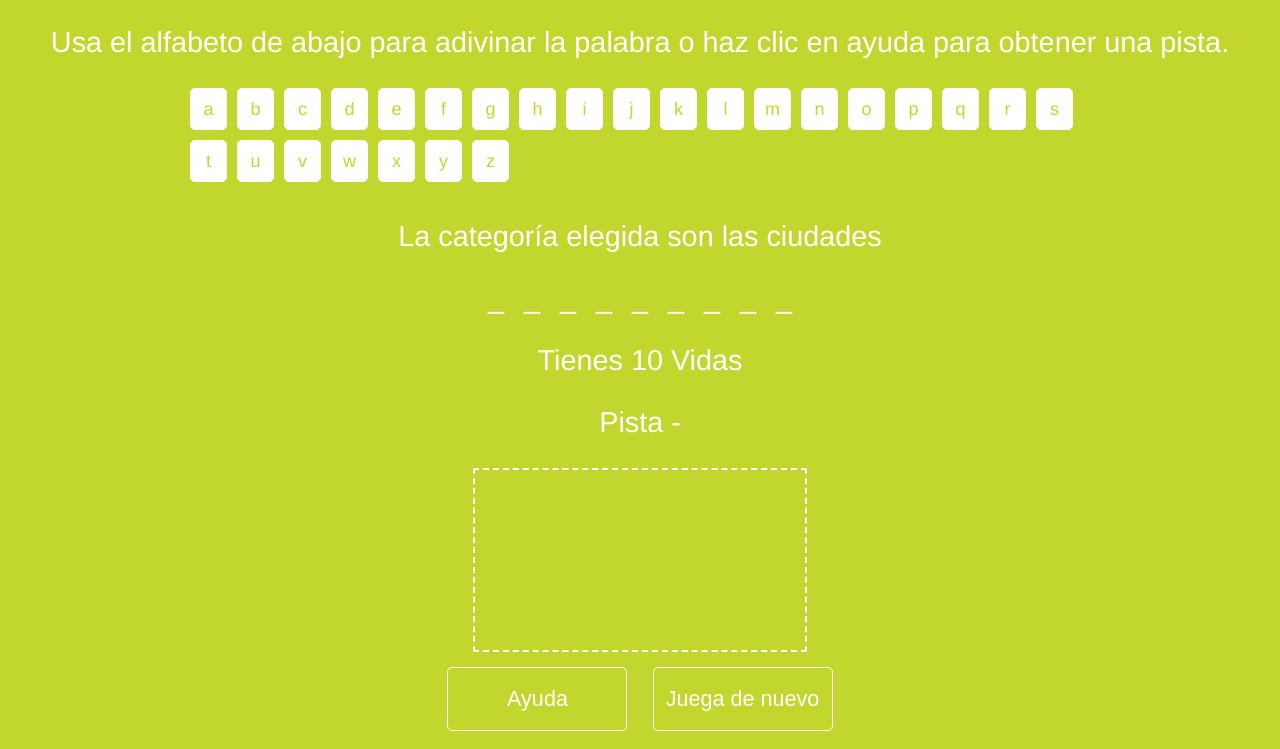
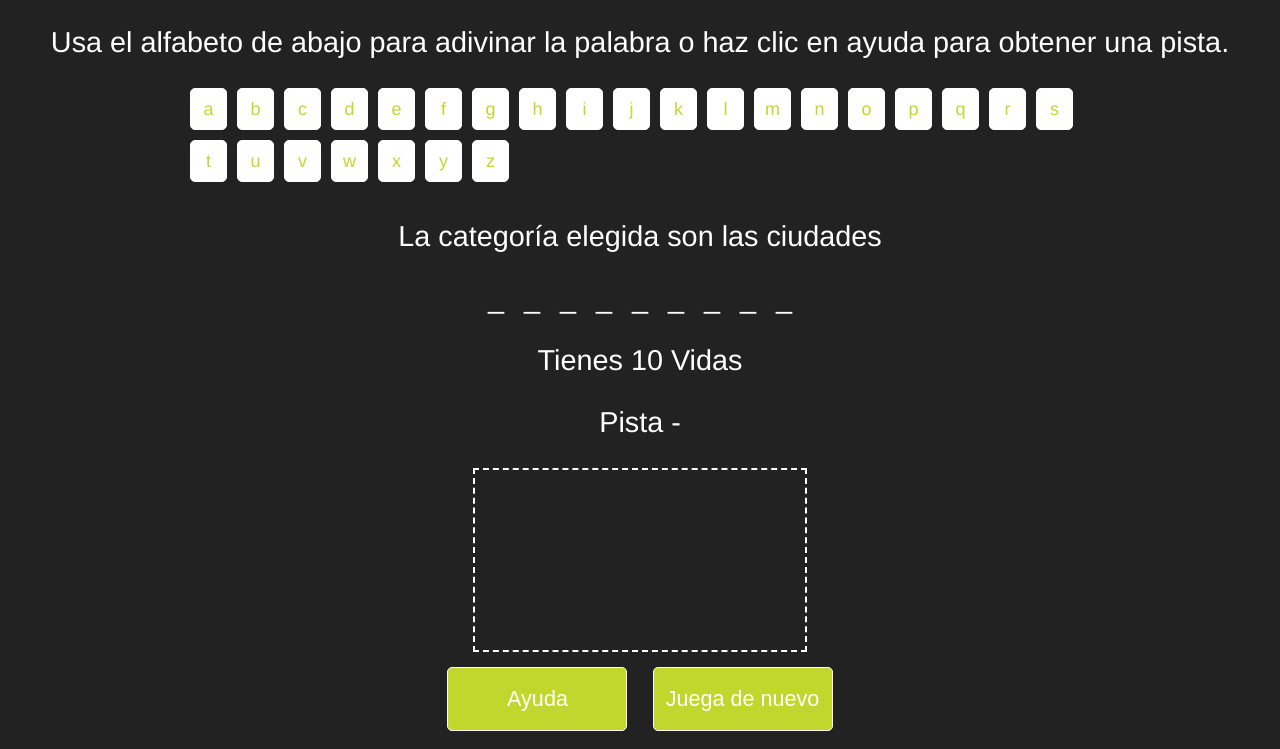
Before and after one commit to Sherpa47/Ahorcado, a plain HTML site: page index.html in a window 1280 px wide. Shown: the part 104-853 px from the top of the page. Drawn offline with Linux system fonts and the light colour scheme.

Commit message:
Update style.css

```diff
--- a/style.css
+++ b/style.css
@@ -1,7 +1,7 @@
 /* Variabes */
 /* Mixin's */
 body {
-  background: #c1d72e;
+  background: #222222;
   font-family: "HelveticaNeue-Light", "Helvetica Neue Light", "Helvetica Neue", Helvetica, Arial, "Lucida Grande", sans-serif;
   color: #fff;
   height: 100%;
```
